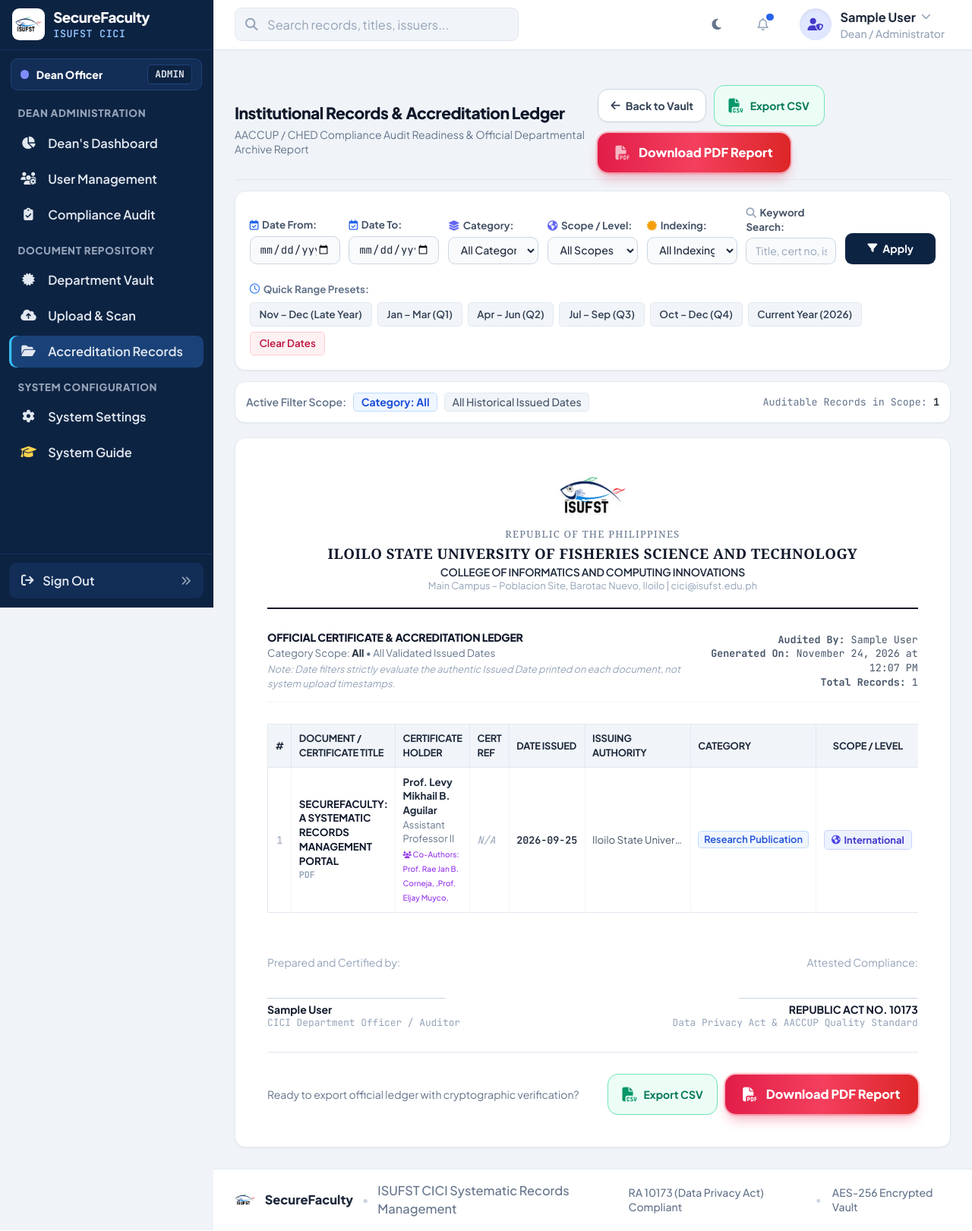
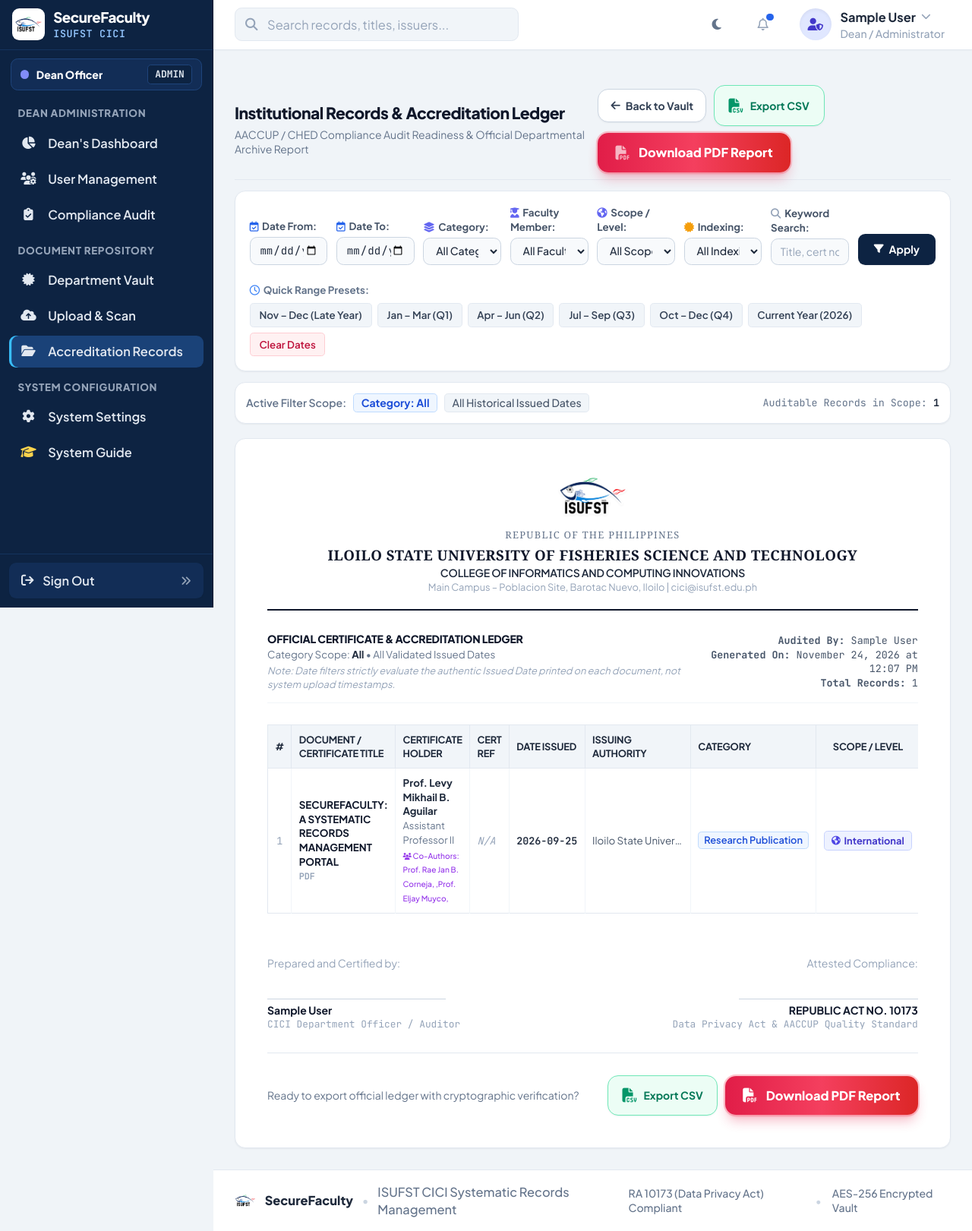
Before and after one commit to Eljaymuyco12345/securefaculty, a PHP site: page /securefaculty/export in a window 1280 px wide. Shown: the whole page at 76% size. Run offline with PHP 8.4, Linux system fonts and the light colour scheme; the visitor is signed in with stand-in values (Sample User, id 1); data comes from the database, SQL or seed files in the repository; some libraries are stand-ins or nearby versions.

Commit message:
feat(export): add faculty member filter to accreditation records ledger and PDF export

```diff
--- a/app/Controllers/ExportController.php
+++ b/app/Controllers/ExportController.php
@@ -23,6 +23,17 @@ class ExportController extends BaseController {
         $issuedYear = trim(substr($_GET['issued_year'] ?? '', 0, 4));
         $scope = trim(substr($_GET['scope'] ?? 'All', 0, 50));
         $indexing = trim(substr($_GET['indexing'] ?? 'All', 0, 50));
+
+        $facultyMembers = $isDean ? UserModel::getFacultyList() : [];
+        $targetFacultyName = '';
+        if ($targetFacultyId) {
+            foreach ($facultyMembers as $fm) {
+                if ((int)$fm['id'] === $targetFacultyId) {
+                    $targetFacultyName = $fm['full_name'];
+                    break;
+                }
+            }
+        }
 
         // Query records based on bulk selected IDs or active filters
         if (!empty($rawIds)) {
@@ -114,6 +125,7 @@ class ExportController extends BaseController {
                 'meta' => [
                     'category' => $category,
                     'date_scope' => $dateScope,
+                    'faculty_scope' => $targetFacultyName ?: 'All Faculty',
                     'auditor_name' => $currentUser['full_name'],
                     'generated_at' => date('F d, Y \a\t h:i A')
                 ],
@@ -172,6 +184,8 @@ class ExportController extends BaseController {
             'category' => $category,
             'search' => $search,
             'targetFacultyId' => $targetFacultyId,
+            'targetFacultyName' => $targetFacultyName,
+            'facultyMembers' => $facultyMembers,
             'dateFrom' => $dateFrom,
             'dateTo' => $dateTo,
             'issuedYear' => $issuedYear,
--- a/app/views/export/index.php
+++ b/app/views/export/index.php
@@ -8,6 +8,9 @@ $dateTo = $dateTo ?? '';
 $issuedYear = $issuedYear ?? '';
 $scope = $scope ?? ($_GET['scope'] ?? 'All');
 $indexing = $indexing ?? ($_GET['indexing'] ?? 'All');
+$targetFacultyId = $targetFacultyId ?? (!empty($_GET['faculty_id']) ? (int)$_GET['faculty_id'] : null);
+$targetFacultyName = $targetFacultyName ?? '';
+$facultyMembers = $facultyMembers ?? [];
 $rawIds = $rawIds ?? '';
 $activeNav = $activeNav ?? 'records';
 $pageTitle = $pageTitle ?? 'Institutional Accreditation Report & Certificate Ledger';
@@ -143,13 +146,13 @@ require_once __DIR__ . '/../layouts/layout_start.php';
                 <i class="fa-solid fa-arrow-left"></i>
                 <span>Back to Vault</span>
             </a>
-            <a href="export.php?format=csv<?= $category !== 'All' ? '&category=' . urlencode($category) : '' ?><?= $search ? '&search=' . urlencode($search) : '' ?><?= $dateFrom ? '&date_from=' . urlencode($dateFrom) : '' ?><?= $dateTo ? '&date_to=' . urlencode($dateTo) : '' ?><?= $issuedYear ? '&issued_year=' . urlencode($issuedYear) : '' ?><?= ($scope && $scope !== 'All') ? '&scope=' . urlencode($scope) : '' ?><?= ($indexing && $indexing !== 'All') ? '&indexing=' . urlencode($indexing) : '' ?><?= !empty($rawIds) ? '&ids=' . urlencode($rawIds) : '' ?>"
+            <a href="export.php?format=csv<?= $category !== 'All' ? '&category=' . urlencode($category) : '' ?><?= $search ? '&search=' . urlencode($search) : '' ?><?= $dateFrom ? '&date_from=' . urlencode($dateFrom) : '' ?><?= $dateTo ? '&date_to=' . urlencode($dateTo) : '' ?><?= $issuedYear ? '&issued_year=' . urlencode($issuedYear) : '' ?><?= ($scope && $scope !== 'All') ? '&scope=' . urlencode($scope) : '' ?><?= ($indexing && $indexing !== 'All') ? '&indexing=' . urlencode($indexing) : '' ?><?= ($isDean && $targetFacultyId) ? '&faculty_id=' . $targetFacultyId : '' ?><?= !empty($rawIds) ? '&ids=' . urlencode($rawIds) : '' ?>"
                class="px-4 py-2.5 rounded-xl border border-emerald-300 dark:border-emerald-700 bg-emerald-50 dark:bg-emerald-950/50 hover:bg-emerald-100 dark:hover:bg-emerald-900/50 text-emerald-700 dark:text-emerald-300 font-bold text-xs flex items-center gap-2 shadow-sm transition-all cursor-pointer"
                title="Export Official Raw Accreditation Ledger in CSV Format">
                 <i class="fa-solid fa-file-csv text-base text-emerald-600 dark:text-emerald-400"></i>
                 <span>Export CSV</span>
             </a>
-            <a href="export.php?format=pdf<?= $category !== 'All' ? '&category=' . urlencode($category) : '' ?><?= $search ? '&search=' . urlencode($search) : '' ?><?= $dateFrom ? '&date_from=' . urlencode($dateFrom) : '' ?><?= $dateTo ? '&date_to=' . urlencode($dateTo) : '' ?><?= $issuedYear ? '&issued_year=' . urlencode($issuedYear) : '' ?><?= ($scope && $scope !== 'All') ? '&scope=' . urlencode($scope) : '' ?><?= ($indexing && $indexing !== 'All') ? '&indexing=' . urlencode($indexing) : '' ?><?= !empty($rawIds) ? '&ids=' . urlencode($rawIds) : '' ?>"
+            <a href="export.php?format=pdf<?= $category !== 'All' ? '&category=' . urlencode($category) : '' ?><?= $search ? '&search=' . urlencode($search) : '' ?><?= $dateFrom ? '&date_from=' . urlencode($dateFrom) : '' ?><?= $dateTo ? '&date_to=' . urlencode($dateTo) : '' ?><?= $issuedYear ? '&issued_year=' . urlencode($issuedYear) : '' ?><?= ($scope && $scope !== 'All') ? '&scope=' . urlencode($scope) : '' ?><?= ($indexing && $indexing !== 'All') ? '&indexing=' . urlencode($indexing) : '' ?><?= ($isDean && $targetFacultyId) ? '&faculty_id=' . $targetFacultyId : '' ?><?= !empty($rawIds) ? '&ids=' . urlencode($rawIds) : '' ?>"
                class="px-5 py-2.5 rounded-xl bg-gradient-to-r from-rose-600 via-rose-500 to-red-600 hover:from-rose-500 hover:to-red-500 text-white font-extrabold text-sm flex items-center gap-2.5 shadow-lg shadow-rose-600/30 ring-2 ring-rose-400/40 hover:ring-rose-300 transition-all transform hover:-translate-y-0.5 active:translate-y-0 cursor-pointer">
                 <i class="fa-solid fa-file-pdf text-base animate-pulse"></i>
                 <span>Download PDF Report</span>
@@ -164,7 +167,7 @@ require_once __DIR__ . '/../layouts/layout_start.php';
                 <input type="hidden" name="ids" value="<?= htmlspecialchars($rawIds) ?>">
             <?php endif; ?>
 
-            <div class="grid grid-cols-1 sm:grid-cols-2 md:grid-cols-3 lg:grid-cols-7 gap-2.5 text-xs items-end">
+            <div class="grid grid-cols-1 sm:grid-cols-2 md:grid-cols-3 lg:grid-cols-4 <?= $isDean ? 'xl:grid-cols-8' : 'xl:grid-cols-7' ?> gap-2.5 text-xs items-end">
                 <!-- Date From -->
                 <div>
                     <label class="block text-[11px] font-bold text-slate-600 dark:text-slate-400 mb-1">
@@ -199,6 +202,24 @@ require_once __DIR__ . '/../layouts/layout_start.php';
                         <?php endforeach; ?>
                     </select>
                 </div>
+
+                <?php if ($isDean): ?>
+                <!-- Faculty Member (Dean Oversight) -->
+                <div>
+                    <label class="block text-[11px] font-bold text-slate-600 dark:text-slate-400 mb-1">
+                        <i class="fa-solid fa-user-graduate text-indigo-500 mr-1"></i>Faculty Member:
+                    </label>
+                    <select name="faculty_id"
+                            class="w-full px-2.5 py-1.5 bg-slate-50 dark:bg-slate-900 border border-slate-300 dark:border-slate-700 rounded-lg text-xs text-slate-800 dark:text-slate-200 font-medium focus:outline-none focus:border-blue-500">
+                        <option value="">All Faculty Members</option>
+                        <?php foreach ($facultyMembers as $fm): ?>
+                            <option value="<?= $fm['id'] ?>" <?= (int)$targetFacultyId === (int)$fm['id'] ? 'selected' : '' ?>>
+                                <?= htmlspecialchars($fm['full_name']) ?>
+                            </option>
+                        <?php endforeach; ?>
+                    </select>
+                </div>
+                <?php endif; ?>
 
                 <!-- Scope / Level -->
                 <div>
@@ -246,7 +267,7 @@ require_once __DIR__ . '/../layouts/layout_start.php';
                         <i class="fa-solid fa-filter text-[10px]"></i>
                         <span>Apply</span>
                     </button>
-                    <?php if ($dateFrom || $dateTo || $category !== 'All' || $search || ($scope && $scope !== 'All') || ($indexing && $indexing !== 'All')): ?>
+                    <?php if ($dateFrom || $dateTo || $category !== 'All' || $search || ($scope && $scope !== 'All') || ($indexing && $indexing !== 'All') || ($isDean && $targetFacultyId)): ?>
                         <a href="export.php<?= !empty($rawIds) ? '?ids=' . urlencode($rawIds) : '' ?>"
                            class="min-h-[38px] py-2 sm:py-1.5 px-3 rounded-lg border border-slate-300 dark:border-slate-700 bg-white dark:bg-slate-800 hover:bg-slate-50 dark:hover:bg-slate-700 text-rose-600 dark:text-rose-400 font-bold text-xs transition-all flex items-center justify-center cursor-pointer"
                            title="Reset Filters">
@@ -312,6 +333,11 @@ require_once __DIR__ . '/../layouts/layout_start.php';
             <span class="px-2 py-0.5 rounded bg-blue-50 dark:bg-blue-950/50 text-blue-700 dark:text-blue-300 font-bold border border-blue-200 dark:border-blue-800">
                 Category: <?= htmlspecialchars($category) ?>
             </span>
+            <?php if ($isDean && $targetFacultyId): ?>
+                <span class="px-2 py-0.5 rounded bg-purple-50 dark:bg-purple-950/50 text-purple-700 dark:text-purple-300 font-bold border border-purple-200 dark:border-purple-800">
+                    <i class="fa-solid fa-user-graduate text-[9px] mr-1"></i>Faculty: <?= htmlspecialchars($targetFacultyName ?: 'ID #' . $targetFacultyId) ?>
+                </span>
+            <?php endif; ?>
             <?php if ($scope && $scope !== 'All'): ?>
                 <span class="px-2 py-0.5 rounded bg-indigo-50 dark:bg-indigo-950/50 text-indigo-700 dark:text-indigo-300 font-bold border border-indigo-200 dark:border-indigo-800">
                     Scope: <?= htmlspecialchars($scope) ?>
@@ -373,6 +399,9 @@ require_once __DIR__ . '/../layouts/layout_start.php';
             <h4 class="font-extrabold text-slate-900 dark:text-white uppercase">OFFICIAL CERTIFICATE &amp; ACCREDITATION LEDGER</h4>
             <p class="text-[11px] text-slate-500 dark:text-slate-400 mt-0.5">
                 Category Scope: <strong class="text-slate-800 dark:text-slate-200"><?= htmlspecialchars($category) ?></strong> &bull;
+                <?php if ($isDean && $targetFacultyId && !empty($targetFacultyName)): ?>
+                    Faculty: <strong class="text-indigo-600 dark:text-indigo-400"><?= htmlspecialchars($targetFacultyName) ?></strong> &bull;
+                <?php endif; ?>
                 <?php if ($dateFrom || $dateTo): ?>
                     Issued Range: <?= htmlspecialchars($dateFrom ?: 'Beginning') ?> to <?= htmlspecialchars($dateTo ?: 'Current') ?>
                 <?php elseif ($issuedYear): ?>
@@ -505,13 +534,13 @@ require_once __DIR__ . '/../layouts/layout_start.php';
     <div class="pt-6 border-t border-slate-200 dark:border-slate-800 flex items-center justify-between flex-wrap gap-3 print:hidden">
         <span class="text-xs text-slate-500 dark:text-slate-400">Ready to export official ledger with cryptographic verification?</span>
         <div class="flex items-center gap-2">
-            <a href="export.php?format=csv<?= $category !== 'All' ? '&category=' . urlencode($category) : '' ?><?= $search ? '&search=' . urlencode($search) : '' ?><?= $dateFrom ? '&date_from=' . urlencode($dateFrom) : '' ?><?= $dateTo ? '&date_to=' . urlencode($dateTo) : '' ?><?= $issuedYear ? '&issued_year=' . urlencode($issuedYear) : '' ?><?= ($scope && $scope !== 'All') ? '&scope=' . urlencode($scope) : '' ?><?= ($indexing && $indexing !== 'All') ? '&indexing=' . urlencode($indexing) : '' ?><?= !empty($rawIds) ? '&ids=' . urlencode($rawIds) : '' ?>"
+            <a href="export.php?format=csv<?= $category !== 'All' ? '&category=' . urlencode($category) : '' ?><?= $search ? '&search=' . urlencode($search) : '' ?><?= $dateFrom ? '&date_from=' . urlencode($dateFrom) : '' ?><?= $dateTo ? '&date_to=' . urlencode($dateTo) : '' ?><?= $issuedYear ? '&issued_year=' . urlencode($issuedYear) : '' ?><?= ($scope && $scope !== 'All') ? '&scope=' . urlencode($scope) : '' ?><?= ($indexing && $indexing !== 'All') ? '&indexing=' . urlencode($indexing) : '' ?><?= ($isDean && $targetFacultyId) ? '&faculty_id=' . $targetFacultyId : '' ?><?= !empty($rawIds) ? '&ids=' . urlencode($rawIds) : '' ?>"
                class="px-4 py-2.5 rounded-xl border border-emerald-300 dark:border-emerald-700 bg-emerald-50 dark:bg-emerald-950/50 hover:bg-emerald-100 dark:hover:bg-emerald-900/50 text-emerald-700 dark:text-emerald-300 font-bold text-xs flex items-center gap-2 shadow-sm transition-all cursor-pointer"
                title="Export Official Raw Accreditation Ledger in CSV Format">
                 <i class="fa-solid fa-file-csv text-base text-emerald-600 dark:text-emerald-400"></i>
                 <span>Export CSV</span>
             </a>
-            <a href="export.php?format=pdf<?= $category !== 'All' ? '&category=' . urlencode($category) : '' ?><?= $search ? '&search=' . urlencode($search) : '' ?><?= $dateFrom ? '&date_from=' . urlencode($dateFrom) : '' ?><?= $dateTo ? '&date_to=' . urlencode($dateTo) : '' ?><?= $issuedYear ? '&issued_year=' . urlencode($issuedYear) : '' ?><?= ($scope && $scope !== 'All') ? '&scope=' . urlencode($scope) : '' ?><?= ($indexing && $indexing !== 'All') ? '&indexing=' . urlencode($indexing) : '' ?><?= !empty($rawIds) ? '&ids=' . urlencode($rawIds) : '' ?>"
+            <a href="export.php?format=pdf<?= $category !== 'All' ? '&category=' . urlencode($category) : '' ?><?= $search ? '&search=' . urlencode($search) : '' ?><?= $dateFrom ? '&date_from=' . urlencode($dateFrom) : '' ?><?= $dateTo ? '&date_to=' . urlencode($dateTo) : '' ?><?= $issuedYear ? '&issued_year=' . urlencode($issuedYear) : '' ?><?= ($scope && $scope !== 'All') ? '&scope=' . urlencode($scope) : '' ?><?= ($indexing && $indexing !== 'All') ? '&indexing=' . urlencode($indexing) : '' ?><?= ($isDean && $targetFacultyId) ? '&faculty_id=' . $targetFacultyId : '' ?><?= !empty($rawIds) ? '&ids=' . urlencode($rawIds) : '' ?>"
                class="px-5 py-2.5 rounded-xl bg-gradient-to-r from-rose-600 via-rose-500 to-red-600 hover:from-rose-500 hover:to-red-500 text-white font-extrabold text-sm flex items-center gap-2.5 shadow-lg shadow-rose-600/30 ring-2 ring-rose-400/40 hover:ring-rose-300 transition-all transform hover:-translate-y-0.5 active:translate-y-0 cursor-pointer">
                 <i class="fa-solid fa-file-pdf text-base"></i>
                 <span>Download PDF Report</span>
```
Also changed, not shown: tests/Unit/Controllers/ExportControllerTest.php (+16 -0 lines), 1 other file.
